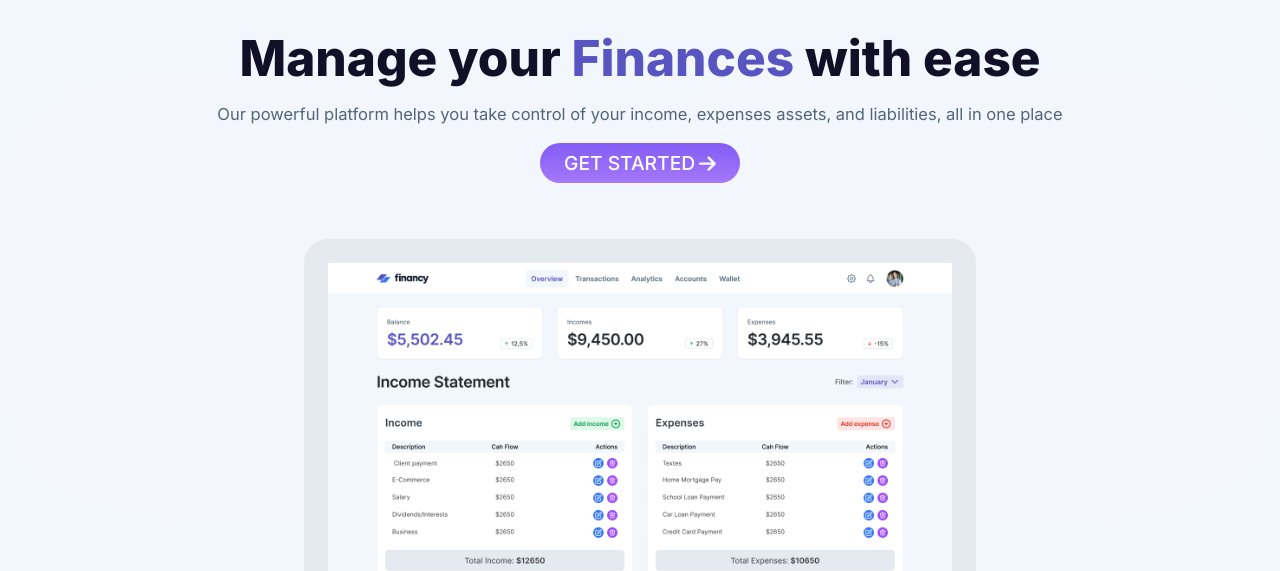
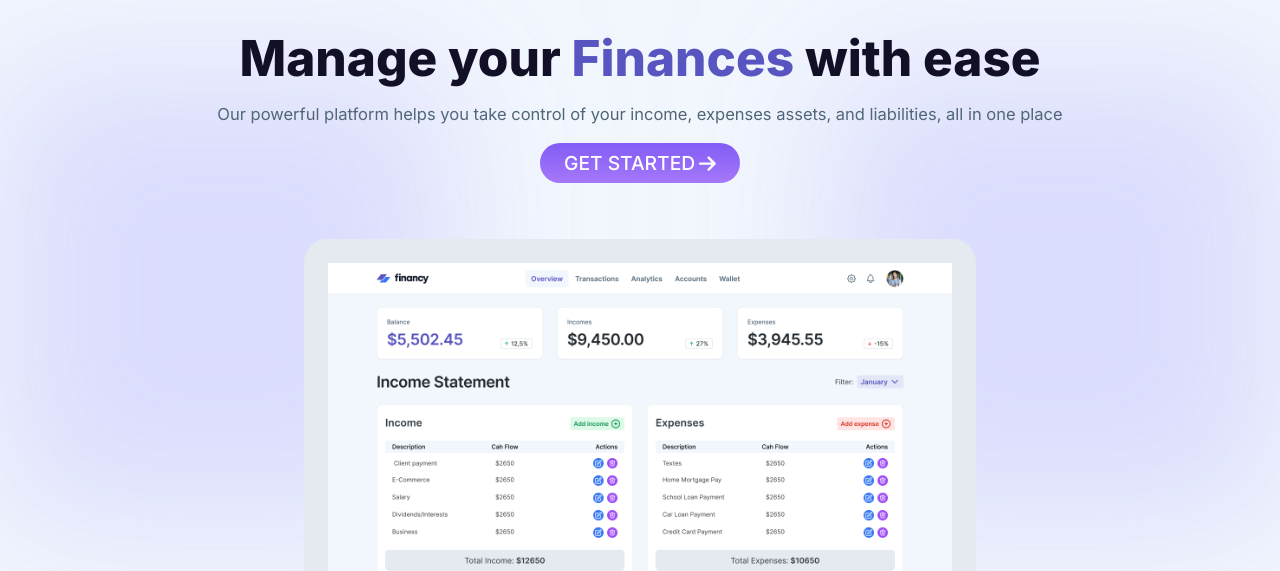
Before and after one commit to danielgen01/financy, a Next.js app: page / in a window 1280 px wide. Shown: the part 130-701 px from the top of the page. Built offline with nearby package versions, Linux system fonts and the light colour scheme; no server answers.

Commit message:
feat: add ovalshape background also to light mode

```diff
--- a/src/app/components/OvalShapeFigure/OvalShapeFigure.styles.module.css
+++ /dev/null
@@ -1,26 +0,0 @@
-.StyledOvalFadeShapeLeft {
-    position: absolute;
-    /* width: 1253.04px; */
-    width: 50vw;
-    height: 449.09px;
-    top: 200px;
-    background: #5854C0;
-    mix-blend-mode: screen;
-    opacity: 0.2;
-    filter: blur(75px);
-    z-index: -100;
-  }
-
-   .StyledOvalFadeShapeRight {
-    position: absolute;
-    /* width: 1253.04px; */
-    width: 50vw;
-    height: 449.09px;
-    top: 200px;
-    right: 0;
-    background: #5854C0;
-    mix-blend-mode: screen;
-    opacity: 0.2;
-    filter: blur(75px);
-    z-index: -100;
-  }
--- a/src/app/components/OvalShapeFigure/OvalShapeFigure.tsx
+++ b/src/app/components/OvalShapeFigure/OvalShapeFigure.tsx
@@ -1,13 +1,5 @@
-import styles from "./OvalShapeFigure.styles.module.css"
+"use client"
 
-export const OvalShapeFigure = ({ styles }: { styles: string }) => {
-  return <div className={styles} />
+export const OvalShapeFigure = ({ className }: { className: string }) => {
+  return <div className={className} />
 }
-
-export const OvalShapeFigureLeft = () => {
-  return <OvalShapeFigure styles={styles.StyledOvalFadeShapeLeft} />
-}
-
-export const OvalShapeFigureRight = () => {
-  return <OvalShapeFigure styles={styles.StyledOvalFadeShapeRight} />
-}
--- a/src/app/global.css
+++ b/src/app/global.css
@@ -159,14 +159,6 @@
   --color-pricing-section-background:#121027;
   --color-total-text-background: #312F58;
 
-
-
-
-
-
-
-
-
 }
 
 body {
@@ -174,7 +166,6 @@ body {
   font-size: var(--font-size-md);
   color: var(--color-text-primary);
   background-color: var(--color-background-default);
-  overflow-x:hidden;
 
 }
 
@@ -197,3 +188,59 @@ body {
   max-width: 100%;
   height: auto;
 }
+
+.StyledOvalFadeShapeLeft {
+  position: absolute;
+  width: 35vw;
+  height: 449.09px;
+  top: 200px;
+  background: #5854C0;
+  mix-blend-mode: hard-light;
+  opacity: 0.3;
+  filter: blur(75px);
+  z-index: -100;
+}
+
+ .StyledOvalFadeShapeRight {
+  position: absolute;
+  width: 35vw;
+  height: 449.09px;
+  top: 200px;
+  right: 0;
+  background: #5854C0;
+  mix-blend-mode: hard-light;
+  opacity: 0.3;
+  filter: blur(75px);
+  z-index: -100;
+}
+
+
+
+/* dark */
+
+
+[data-theme="dark"] .StyledOvalFadeShapeLeft {
+  position: absolute;
+  width: 35vw;
+  height: 449.09px;
+  top: 200px;
+  background: #5854C0;
+  mix-blend-mode: screen;
+  opacity: 0.2;
+  filter: blur(75px);
+  z-index: -100;
+}
+
+
+[data-theme='dark'] .StyledOvalFadeShapeRight {
+  position: absolute;
+  width: 35vw;
+  height: 449.09px;
+  top: 200px;
+  right: 0;
+  background: #5854C0;
+  mix-blend-mode: screen;
+  opacity: 0.2;
+  filter: blur(75px);
+  z-index: -100;
+}
--- a/src/app/layout.tsx
+++ b/src/app/layout.tsx
@@ -9,10 +9,7 @@ import { ThemeProvider as NextThemesProvider } from "next-themes"
 import { lightTheme } from "@/styles/theme"
 
 import Header from "./components/Header/Header"
-import {
-  OvalShapeFigureLeft,
-  OvalShapeFigureRight,
-} from "./components/OvalShapeFigure/OvalShapeFigure"
+import { OvalShapeFigure } from "./components/OvalShapeFigure/OvalShapeFigure"
 
 const inter = Inter({ subsets: ["latin"] })
 
@@ -38,11 +35,10 @@ export default function RootLayout({
               <Header />
             </header>
             <main>
-              <OvalShapeFigureLeft />
-              <OvalShapeFigureRight />
+              <OvalShapeFigure className="StyledOvalFadeShapeLeft" />
+              <OvalShapeFigure className="StyledOvalFadeShapeRight" />
               {children}
             </main>
-
             <footer>Footer</footer>
           </ThemeProvider>
         </NextThemesProvider>
```
